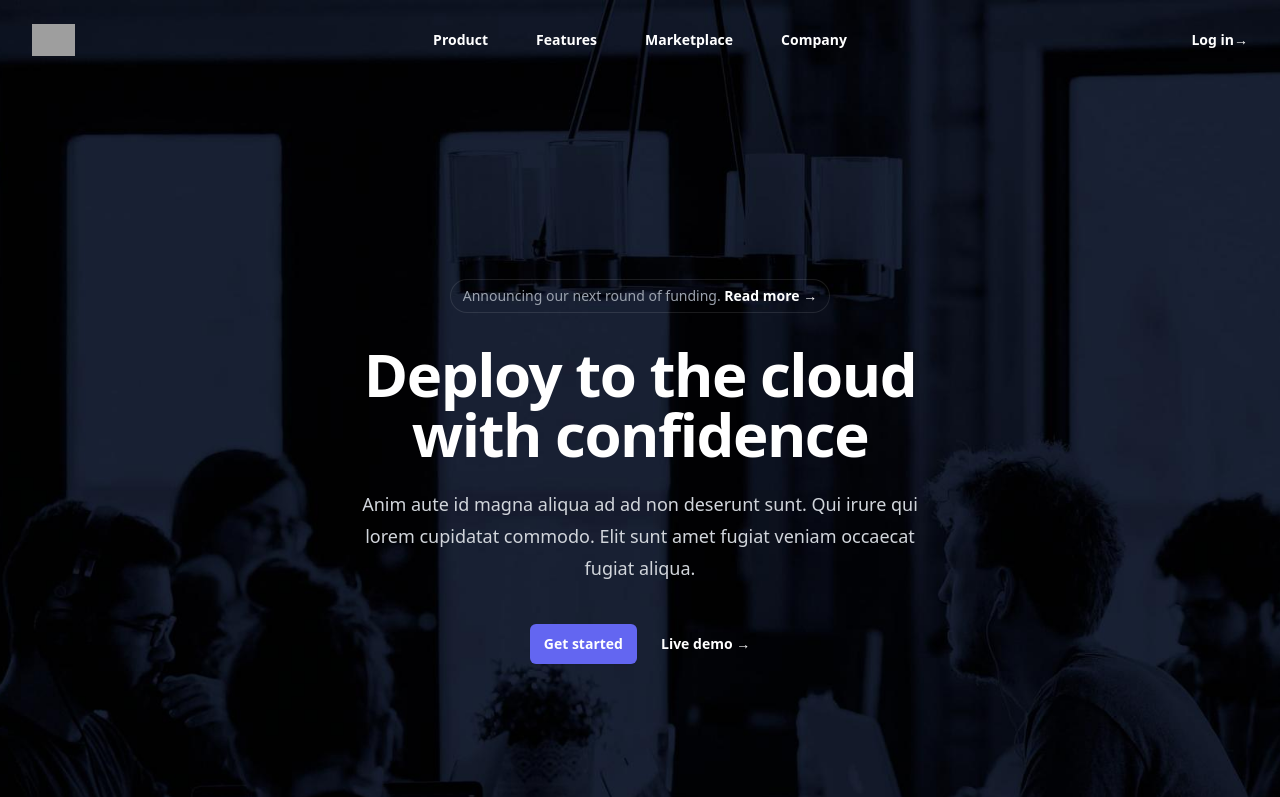
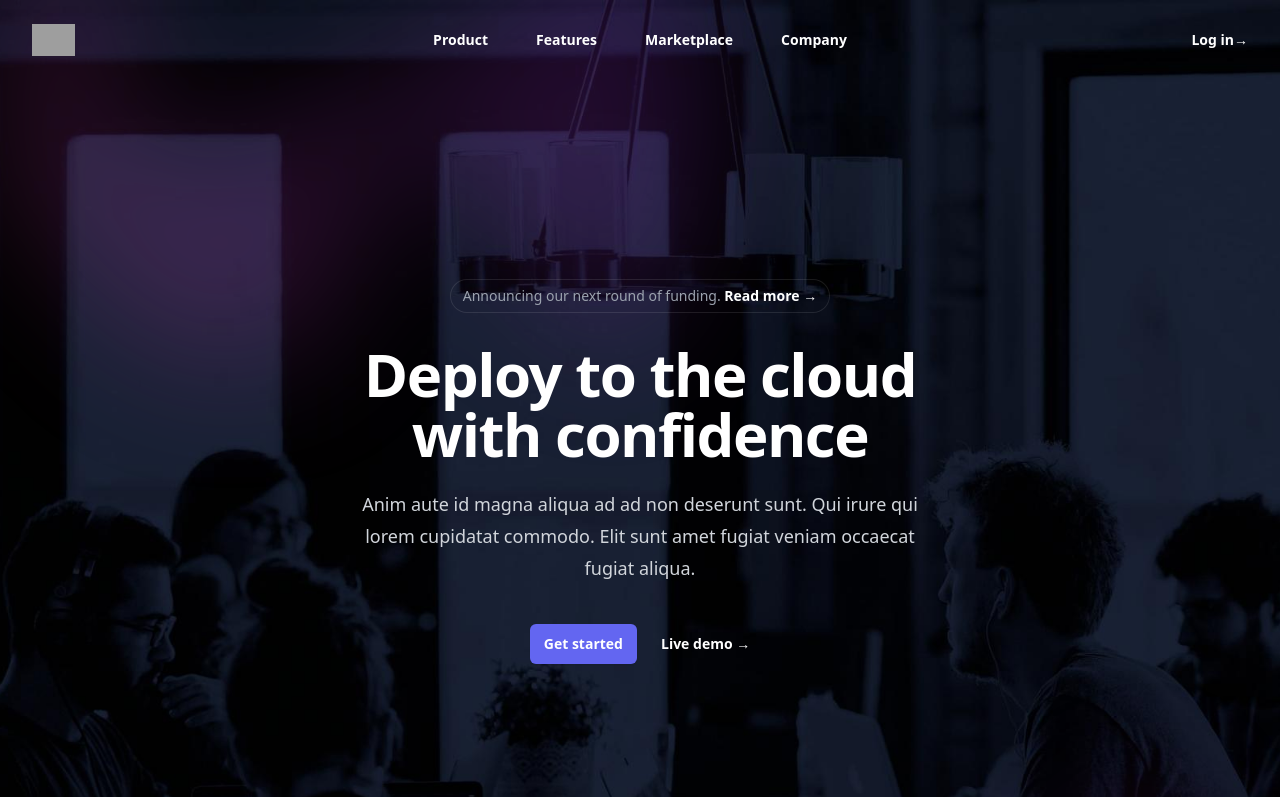
Before and after one commit to NTDungxPH28795/Tailwindui, a website built with Vite: page index.html in a window 1280 px wide. Shown: the top 797 px of the page. Built offline with nearby package versions, Linux system fonts and the light colour scheme; grey boxes are pictures that could not be loaded.

Commit message:
chore: header background gradient

```diff
--- a/main.js
+++ b/main.js
@@ -2,9 +2,9 @@ import './style.css'
 import 'alpinejs'
 
 document.querySelector('#app').innerHTML = `
-  <div class="container m-auto bg-white max-w-7xl	">
+  <div class="m-auto bg-white">
     <div x-data="{ menuOpen: false }">
-      <header class="z-50 top-0 inset-x-0	absolute max-w-7xl m-auto">
+      <header class="z-50 top-0 inset-x-0	absolute">
         <nav class="lg:px-8 p-6 justify-between items-center flex ">
           <div class="lg:flex-1 flex">
             <a href="#" class="p-1.5 -m-1.5 decoration-inherit">
@@ -64,6 +64,9 @@ document.querySelector('#app').innerHTML = `
     <main>
       <div class="sm:pb-20 pt-14 pb-16 bg-gray-900 overflow-hidden isolate relative">
         <img src="./img/Banner.jpg" class="object-cover w-full h-full -z-10 inset-0 absolute" alt="">
+        <div class="sm:-top-80 blur-3xl filter overflow-hidden trans -z-10 -top-40 inset-x-0 absolute" aria-hidden="true">
+          <div class="bze bte opacity-20 bg-gradient-to-tr to-purple-600 from-pink-500 xa vf su mi relative cw" style="clip-path: polygon(74.1% 44.1%, 100% 61.6%, 97.5% 26.9%, 85.5% 0.1%, 80.7% 2%, 72.5% 32.5%, 60.2% 62.4%, 52.4% 68.1%, 47.5% 58.3%, 45.2% 34.5%, 27.5% 76.7%, 0.1% 64.9%, 17.9% 100%, 27.6% 76.8%, 76.1% 97.7%, 74.1% 44.1%);"></div>
+        </div>
         <div class="lg:px-8 px-6 max-w-7xl mx-auto">
           <div class="lg:py-56 sm:py-48 max-w-2xl mx-auto">
             <div class="sm:justify-center sm:flex sm:mb-8 hidden">
@@ -92,6 +95,9 @@ document.querySelector('#app').innerHTML = `
             <img class="lg:col-span-1 object-contain w-full col-span-2 max-h-12 sm:col-start-2" src="https://tailwindui.com/img/logos/158x48/savvycal-logo-white.svg" alt="SavvyCal" width="158" height="48">
             <img class="lg:col-span-1 object-contain w-full col-span-2 max-h-12 sm:col-start-auto col-start-2" src="https://tailwindui.com/img/logos/158x48/statamic-logo-white.svg" alt="Statamic" width="158" height="48">
           </div>
+        </div>
+        <div class="absolute inset-x-0 dz -z-10 trans overflow-hidden blur-3xl filter btr" aria-hidden="true">
+          <div class="relative cv mi su vf bg-gradient-to-tr to-purple-600 from-pink-500 opacity-20 btc bze" style="clip-path: polygon(74.1% 44.1%, 100% 61.6%, 97.5% 26.9%, 85.5% 0.1%, 80.7% 2%, 72.5% 32.5%, 60.2% 62.4%, 52.4% 68.1%, 47.5% 58.3%, 45.2% 34.5%, 27.5% 76.7%, 0.1% 64.9%, 17.9% 100%, 27.6% 76.8%, 76.1% 97.7%, 74.1% 44.1%);"></div>
         </div>
       </div>
 
@@ -253,7 +259,7 @@ document.querySelector('#app').innerHTML = `
           <div class="max-w-4xl mx-auto">
             <h2 class="text-gray-900 tracking-tight font-bold text-2xl">Frequently asked questions</h2>
             <div>
-              <dl class="mt-10 border border-gray-900 border-opacity-10 pt-6" style="border-left: 0px; border-right: 0px; border-bottom: 0;">
+              <dl class="mt-10 border border-gray-900 border-opacity-10 pt-6 border-b-0 border-l-0 border-r-0">
                 <div x-data="{ isAddIcon: true }" class="pt-6">
                   <button @click="isAddIcon = !isAddIcon" class="flex justify-between	text-gray-900	items-center items-start	w-full">
                     <span class="leading-7 text-base font-semibold">What's the best thing about Switzerland?</span>
@@ -268,7 +274,7 @@ document.querySelector('#app').innerHTML = `
                   </dd>
                 </div>
               </dl>
-              <dl class="mt-10 border border-gray-900 border-opacity-10 pt-6" style="border-left: 0px; border-right: 0px; border-bottom: 0;">
+              <dl class="mt-10 border border-gray-900 border-opacity-10 pt-6 border-b-0 border-l-0 border-r-0">
                 <div x-data="{ isAddIcon: true }" class="pt-6">
                   <button @click="isAddIcon = !isAddIcon" class="flex justify-between	text-gray-900	items-center items-start	w-full">
                     <span class="leading-7 text-base font-semibold">How do you make holy water?</span>
@@ -283,7 +289,7 @@ document.querySelector('#app').innerHTML = `
                   </dd>
                 </div>
               </dl>
-              <dl class="mt-10 border border-gray-900 border-opacity-10 pt-6" style="border-left: 0px; border-right: 0px; border-bottom: 0;">
+              <dl class="mt-10 border border-gray-900 border-opacity-10 pt-6 border-b-0 border-l-0 border-r-0">
                 <div x-data="{ isAddIcon: true }" class="pt-6">
                   <button @click="isAddIcon = !isAddIcon" class="flex justify-between	text-gray-900	items-center items-start	w-full">
                     <span class="leading-7 text-base font-semibold">What do you call someone with no body and no nose?</span>
@@ -298,7 +304,7 @@ document.querySelector('#app').innerHTML = `
                   </dd>
                 </div>
               </dl>
-              <dl class="mt-10 border border-gray-900 border-opacity-10 pt-6" style="border-left: 0px; border-right: 0px; border-bottom: 0;">
+              <dl class="mt-10 border border-gray-900 border-opacity-10 pt-6 border-b-0 border-l-0 border-r-0">
                 <div x-data="{ isAddIcon: true }" class="pt-6">
                   <button @click="isAddIcon = !isAddIcon" class="flex justify-between	text-gray-900	items-center items-start	w-full">
                     <span class="leading-7 text-base font-semibold">Why do you never see elephants hiding in trees?</span>
@@ -313,7 +319,7 @@ document.querySelector('#app').innerHTML = `
                   </dd>
                 </div>
               </dl>
-              <dl class="mt-10 border border-gray-900 border-opacity-10 pt-6" style="border-left: 0px; border-right: 0px; border-bottom: 0;">
+              <dl class="mt-10 border border-gray-900 border-opacity-10 pt-6 border-b-0 border-l-0 border-r-0">
                 <div x-data="{ isAddIcon: true }" class="pt-6">
                   <button @click="isAddIcon = !isAddIcon" class="flex justify-between	text-gray-900	items-center items-start	w-full">
                     <span class="leading-7 text-base font-semibold">Why can't you hear a pterodactyl go to the bathroom?</span>
@@ -328,7 +334,7 @@ document.querySelector('#app').innerHTML = `
                   </dd>
                 </div>
               </dl>
-              <dl class="mt-10 border border-gray-900 border-opacity-10 pt-6" style="border-left: 0px; border-right: 0px; border-bottom: 0;">
+              <dl class="mt-10 border border-gray-900 border-opacity-10 pt-6 border-b-0 border-l-0 border-r-0">
                 <div x-data="{ isAddIcon: true }" class="pt-6">
                   <button @click="isAddIcon = !isAddIcon" class="flex justify-between	text-gray-900	items-center items-start	w-full">
                     <span class="leading-7 text-base font-semibold">Why did the invisible man turn down the job offer?</span>
--- a/tailwind.config.js
+++ b/tailwind.config.js
@@ -2,7 +2,9 @@
 export default {
   content: ["./index.html","./*.{html,js}"],
   theme: {
-    extend: {},
+    extend: {
+
+    },
   },
   plugins: [],
 }
```
Also changed, not shown: style.css.
